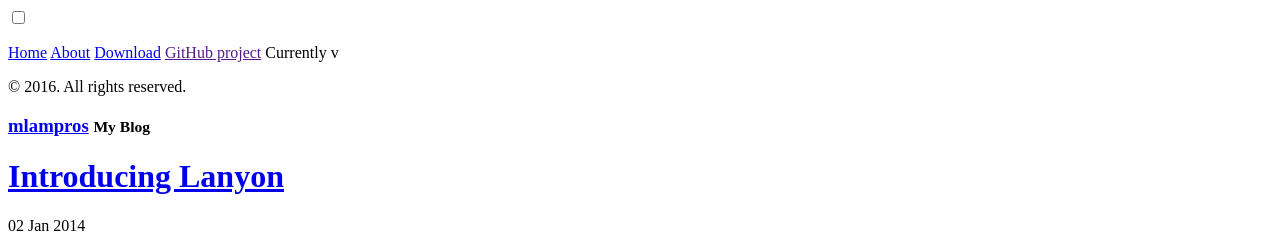
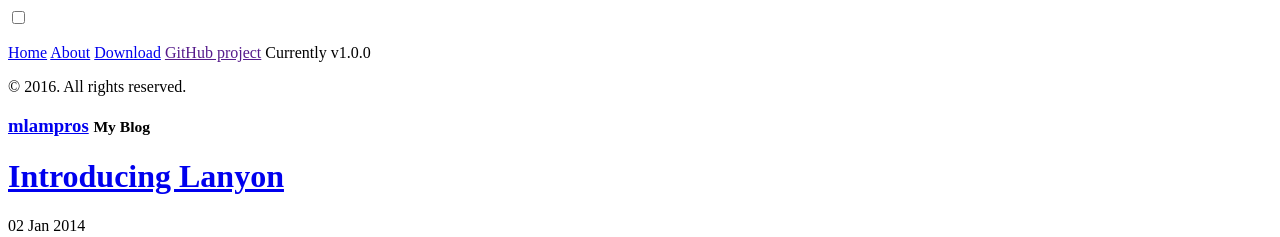
Before and after one commit to mlampros/mlampros.github.io, a Jekyll site: the page built from index.html, in a window 1280 px wide. Shown: the top 237 px of the page. Built offline with Jekyll 4.4.1, drawn with Linux system fonts in a browser that asks for light colours; the list of posts is cut into pages by our own code.

Commit message:
Update _config.yml

```diff
--- a/_config.yml
+++ b/_config.yml
@@ -14,3 +14,5 @@
 paginate:            1
 name:                Mouselimis Lampros
 email:               mouselimislampros@gmail.com
+
+version:             1.0.0
```
